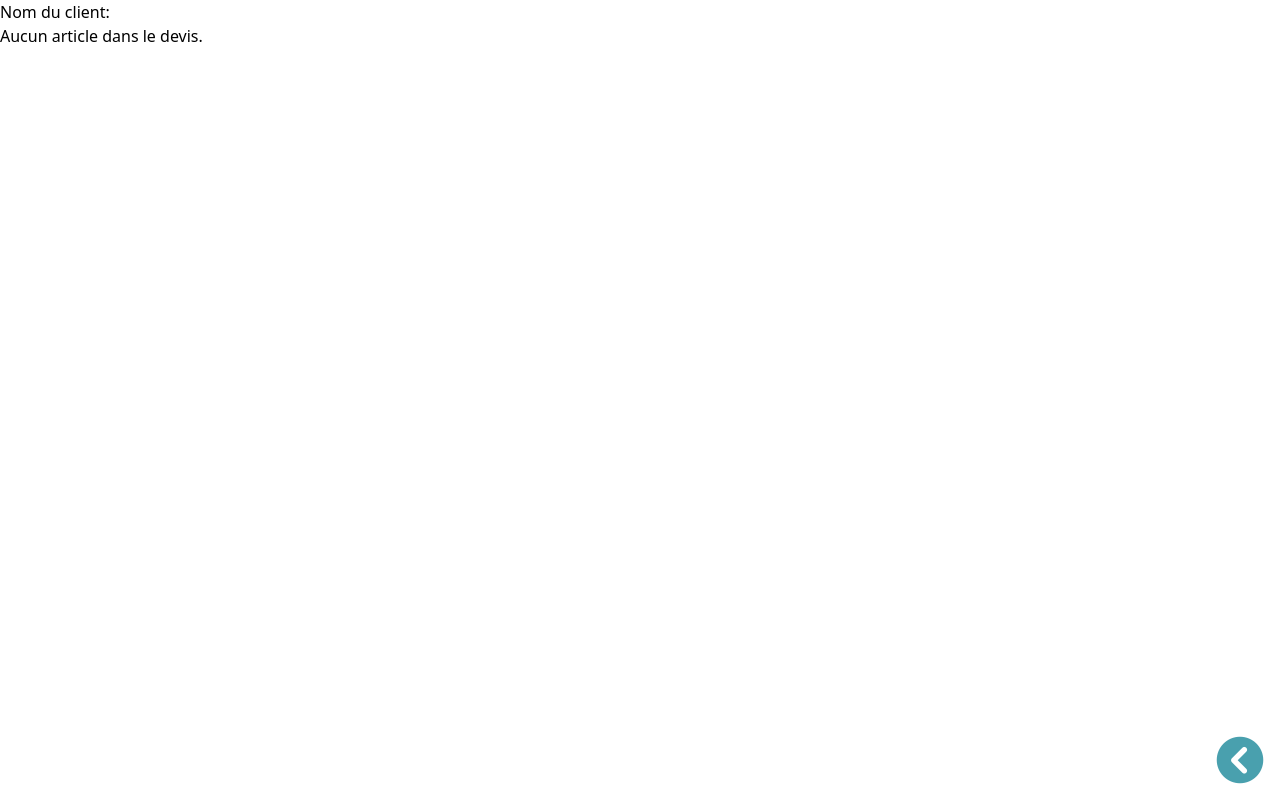
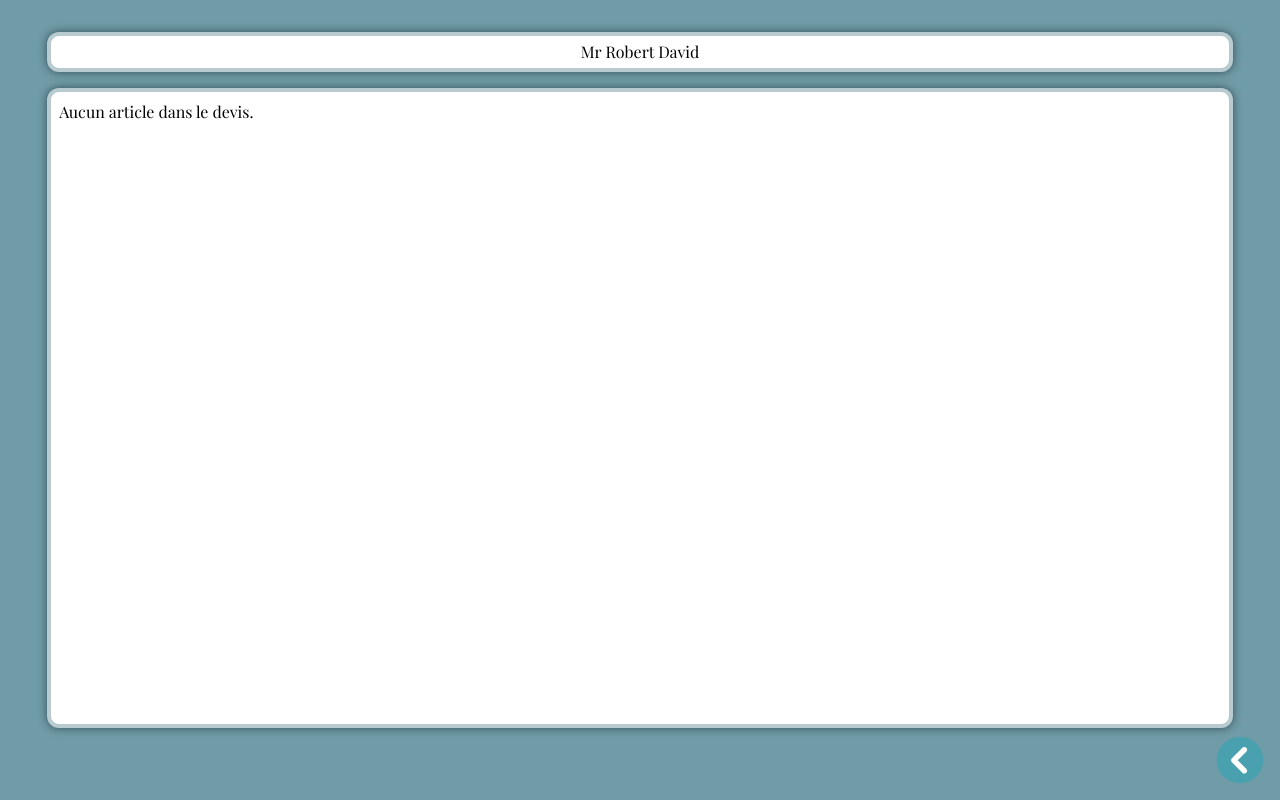
Before and after one commit to JordanSerafini/SLI-Form-V1, a React (Vite) app: page /devis-detail in a window 1280 px wide. Built offline with nearby package versions, Linux system fonts and the light colour scheme; sample sign-in values are in the browser's storage.

Commit message:
:construction: devis page in progress, add add on article List

```diff
--- a/src/components/Page/Devis/devisDetail.jsx
+++ b/src/components/Page/Devis/devisDetail.jsx
@@ -1,6 +1,6 @@
-import { useContext } from 'react';
-import RatingContext from '../../../context/RatingContext';
-import HomeBtn from "../../Button/HomeBtn"
+import { useContext } from "react";
+import RatingContext from "../../../context/RatingContext";
+import HomeBtn from "../../Button/HomeBtn";
 
 function DevisDetail() {
   const { devis, removeItemFromDevis } = useContext(RatingContext);
@@ -10,20 +10,34 @@ function DevisDetail() {
   };
 
   return (
-        <div>
-            <h1>Nom du client:</h1>
+    <div className="bg-cream min-h-[100vh] overflow-x-hidden flex flex-col items-center p-4">
+      <h1 className="bg-white rounded-xl justify-center items-center w-9.5/10 border-brownperso border-4 p-1 shadow-custom mt-4 flex flex-col font-playfair  gap-4">
+        Mr Robert David
+      </h1>
+      <div className="bg-white rounded-xl min-h-[80vh] w-9.5/10 border-brownperso border-4 p-2 shadow-custom mt-4 flex flex-col font-playfair ">
         {devis.items && devis.items.length > 0 ? (
-                <ul>
+          <ul className="flex flex-col gap-2 p-1">
             {devis.items.map((item, index) => (
-                        <li key={index}>
+              <li
+              key={index}
+              className="border-b-2 pb-2 border-blue-strong"
+              >
+
                 {item.caption}
-                          <button onClick={() => handleRemoveItem(index)} style={{marginLeft: '10px'}}>X</button>
+                {item.salepricevatincluded}
+                <button
+                  onClick={() => handleRemoveItem(index)}
+                  style={{ marginLeft: "10px" }}
+                >
+                  X
+                </button>
               </li>
             ))}
           </ul>
         ) : (
           <p>Aucun article dans le devis.</p>
         )}
+      </div>
       <HomeBtn />
     </div>
   );
```
Lines whose indentation alone changed are shown as unchanged.
